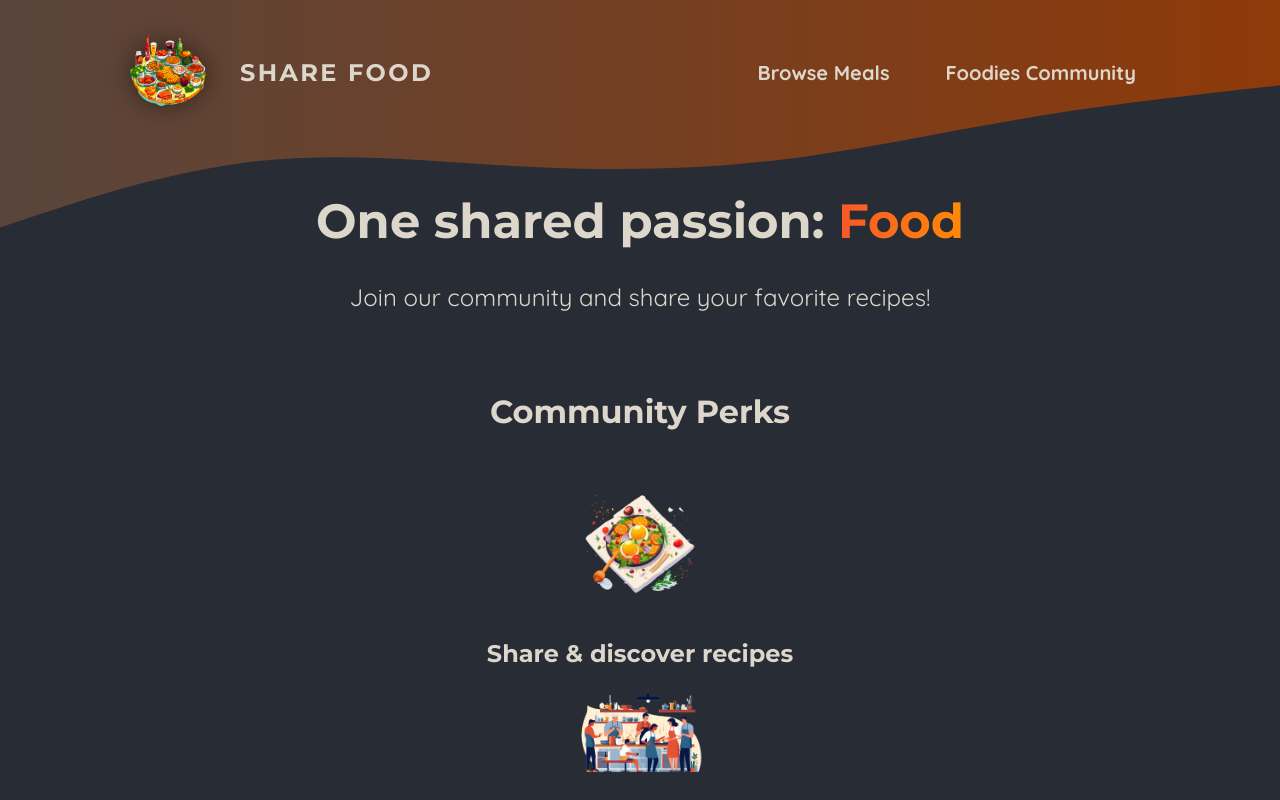
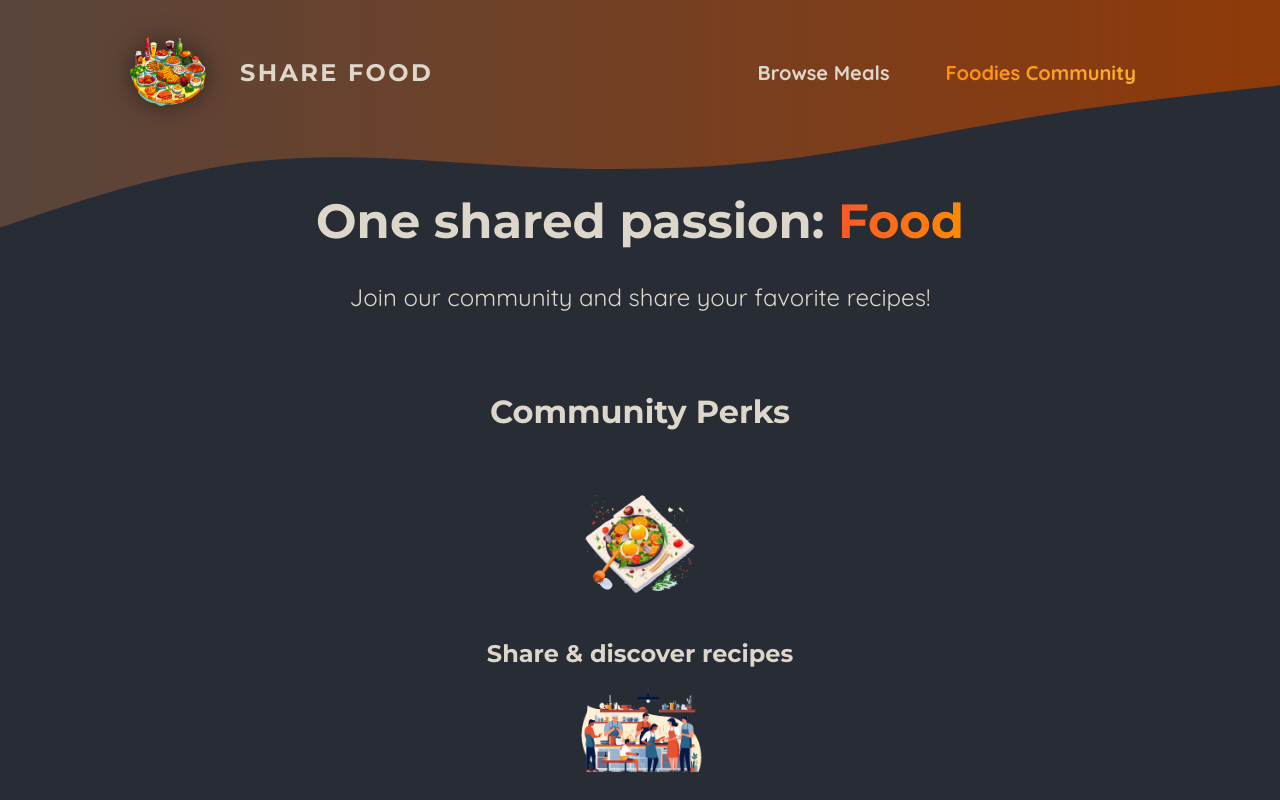
Before and after one commit to DavidsJulio/share-food, a Next.js app: page /community in a window 1280 px wide. Shown: the top 800 px of the page. Built offline with nearby package versions, Linux system fonts and the light colour scheme.

Commit message:
Extract Nav Link to minimize use client effect

```diff
--- a/components/main-header/main-header.js
+++ b/components/main-header/main-header.js
@@ -3,6 +3,7 @@
 import logoImg from "@/assets/logo.png";
 import classes from "@/components/main-header/main-header.module.css";
 import MainHeaderBackground from "@/components/main-header/main-header-background";
+import NavLink from "./nav-link";
 
 export default function MainHeader() {
   return (
@@ -17,10 +18,10 @@
         <nav className={classes.nav}>
           <ul>
             <li>
-              <Link href="/meals">Browse Meals</Link>
+              <NavLink href="/meals">Browse Meals</NavLink>
             </li>
             <li>
-              <Link href="/community">Foodies Community</Link>
+              <NavLink href="/community">Foodies Community</NavLink>
             </li>
           </ul>
         </nav>
--- a/components/main-header/main-header.module.css
+++ b/components/main-header/main-header.module.css
@@ -21,30 +21,6 @@
   font-size: 1.25rem;
 }
 
-.nav a {
-  text-decoration: none;
-  color: #ddd6cb;
-  font-weight: bold;
-  padding: 0.5rem 1rem;
-  border-radius: 0.5rem;
-}
-
-.nav a:hover,
-.nav a:active {
-  background: linear-gradient(90deg, #ff8a05, #f9b331);
-  background-clip: text;
-  -webkit-background-clip: text;
-  -webkit-text-fill-color: transparent;
-  text-shadow: 0 0 18px rgba(248, 190, 42, 0.8);
-}
-
-.active {
-  background: linear-gradient(90deg, #ff8a05, #f9b331);
-  background-clip: text;
-  -webkit-background-clip: text;
-  -webkit-text-fill-color: transparent;
-}
-
 .logo {
   display: flex;
   align-items: center;
--- /dev/null
+++ b/components/main-header/nav-link.js
@@ -0,0 +1,23 @@
+"use client";
+
+import React from "react";
+import { usePathname } from "next/navigation";
+import Link from "next/link";
+import classes from "@/components/main-header/nav-link.module.css";
+
+export default function NavLink({ href, children }) {
+  const path = usePathname();
+
+  return (
+    <Link
+      href={href}
+      className={
+        path.startsWith(href)
+          ? `${classes.link} ${classes.active}`
+          : classes.link
+      }
+    >
+      {children}
+    </Link>
+  );
+}
--- /dev/null
+++ b/components/main-header/nav-link.module.css
@@ -0,0 +1,23 @@
+.link {
+  text-decoration: none;
+  color: #ddd6cb;
+  font-weight: bold;
+  padding: 0.5rem 1rem;
+  border-radius: 0.5rem;
+}
+
+.link:hover,
+.link:active {
+  background: linear-gradient(90deg, #ff8a05, #f9b331);
+  background-clip: text;
+  -webkit-background-clip: text;
+  -webkit-text-fill-color: transparent;
+  text-shadow: 0 0 18px rgba(248, 190, 42, 0.8);
+}
+
+.active {
+  background: linear-gradient(90deg, #ff8a05, #f9b331);
+  background-clip: text;
+  -webkit-background-clip: text;
+  -webkit-text-fill-color: transparent;
+}
```
